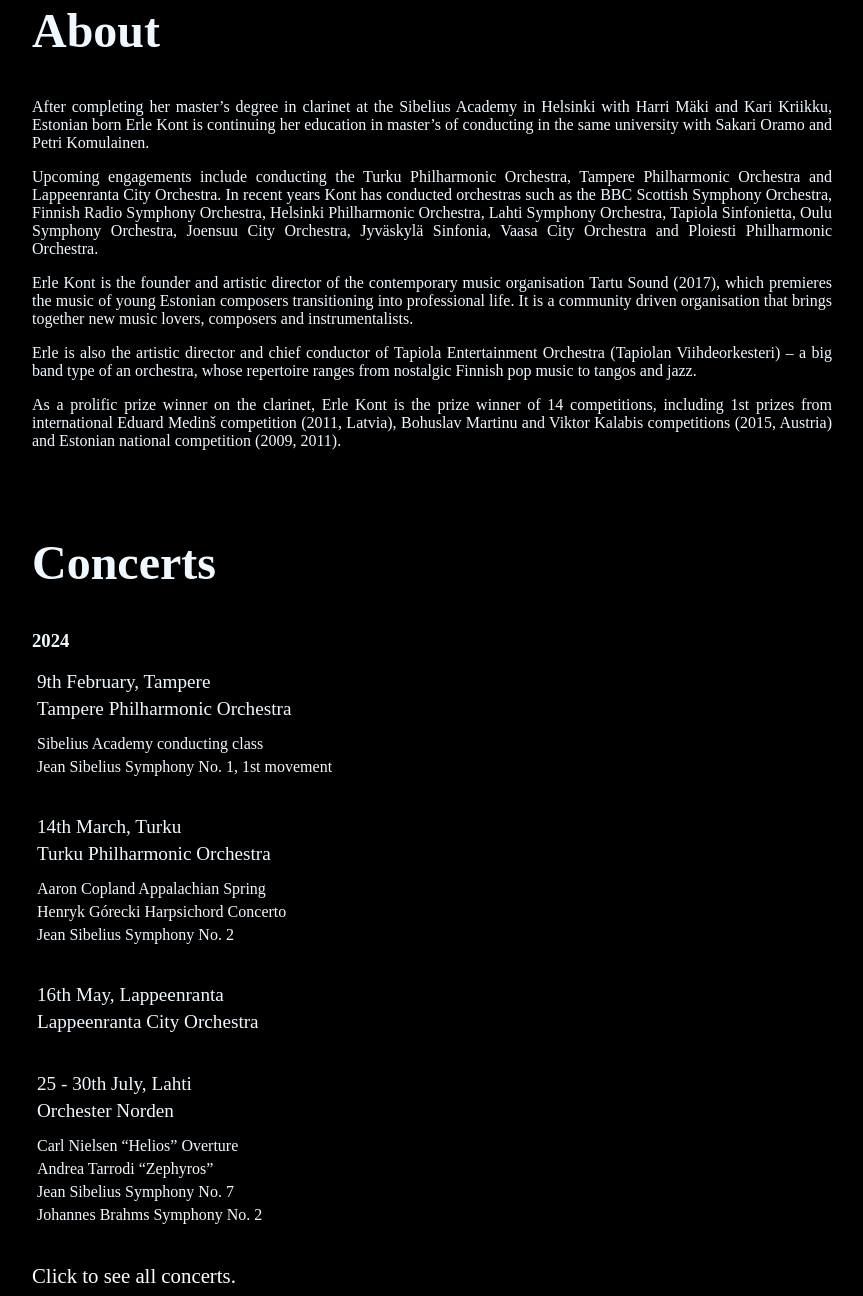
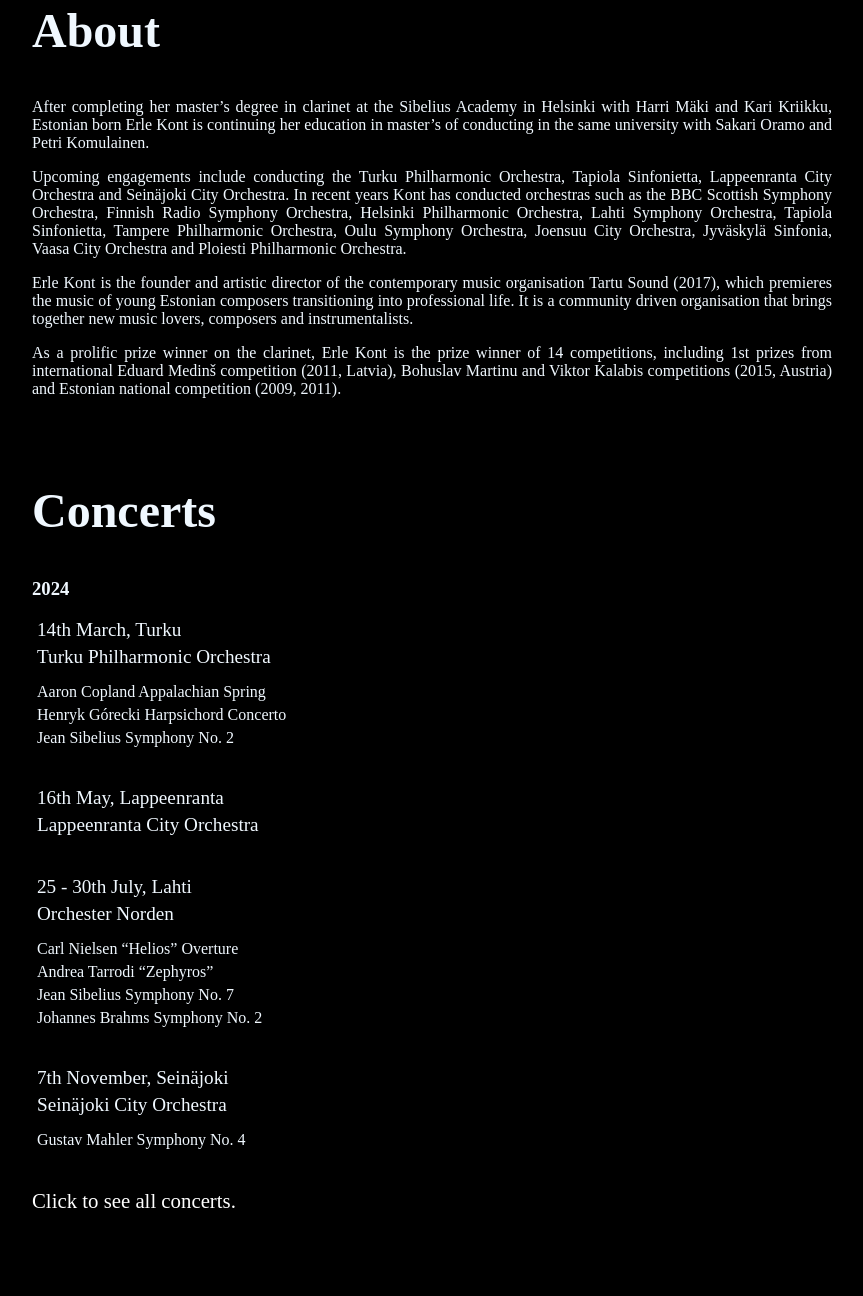
Before and after one commit to OttVilson/OttVilson.github.io, a plain HTML site: page index.html in a window 1280 px wide. Shown: the part 724-2020 px from the top of the page, without its empty margins (208-1071 px from the left). Drawn offline with Linux system fonts and the light colour scheme.

Commit message:
Tapiola done. More gigs coming up.

```diff
--- a/index.html
+++ b/index.html
@@ -29,34 +29,19 @@
   </div>
   <!-- Main Content -->
   <main>
-    <section style="display: none;"><span id="home"></span>
-      Chief Conductor of Tapiolan Viihdeorkesteri
-
-      Founder and artistic director of contemporary music organisation Tartu Sound
-
-      Prize winner of 14 clarinet competitions
-    </section>
-
     <img src="assets/images/ErleK9_4x3_LQ.jpg" alt="" style="max-width: 800px; height: auto;">
     <section><span id="about"></span>
       <h2>About</h2>
       <p>After completing her master’s degree in clarinet at the Sibelius Academy in Helsinki with Harri Mäki and Kari Kriikku, Estonian born Erle Kont is continuing her education in master’s of conducting in the same university with Sakari Oramo and Petri Komulainen.</p>
-      <p>Upcoming engagements include conducting the Turku Philharmonic Orchestra, Tampere Philharmonic Orchestra and Lappeenranta City Orchestra.
-      In recent years Kont has conducted orchestras such as the BBC Scottish Symphony Orchestra, Finnish Radio Symphony Orchestra, Helsinki Philharmonic Orchestra, Lahti Symphony Orchestra, Tapiola Sinfonietta, Oulu Symphony Orchestra, Joensuu City Orchestra, Jyväskylä Sinfonia, Vaasa City Orchestra and Ploiesti Philharmonic Orchestra.</p>
+      <p>Upcoming engagements include conducting the Turku Philharmonic Orchestra, Tapiola Sinfonietta, Lappeenranta City Orchestra and Seinäjoki City Orchestra.
+      In recent years Kont has conducted orchestras such as the BBC Scottish Symphony Orchestra, Finnish Radio Symphony Orchestra, Helsinki Philharmonic Orchestra, Lahti Symphony Orchestra, Tapiola Sinfonietta, Tampere Philharmonic Orchestra, Oulu Symphony Orchestra, Joensuu City Orchestra, Jyväskylä Sinfonia, Vaasa City Orchestra and Ploiesti Philharmonic Orchestra.</p>
       <p>Erle Kont is the founder and artistic director of the contemporary music organisation Tartu Sound (2017), which premieres the music of young Estonian composers transitioning into professional life. It is a community driven organisation that brings together new music lovers, composers and instrumentalists.</p>
-      <p>Erle is also the artistic director and chief conductor of Tapiola Entertainment Orchestra (Tapiolan Viihdeorkesteri) – a big band type of an orchestra, whose repertoire ranges from nostalgic Finnish pop music to tangos and jazz.</p>
       <p>As a prolific prize winner on the clarinet, Erle Kont is the prize winner of 14 competitions, including 1st prizes from international Eduard Medinš competition (2011, Latvia), Bohuslav Martinu and Viktor Kalabis competitions (2015, Austria) and Estonian national competition (2009, 2011).</p>
     </section>
 
     <section class="concerts"><span id="concerts"></span>
       <h2>Concerts</h2>
       <h3>2024</h3>
-      <div>
-        <p>9th February, Tampere</p>
-        <p>Tampere Philharmonic Orchestra</p>
-        <p>Sibelius Academy conducting class</p>
-        <p>Jean Sibelius Symphony No. 1, 1st movement</p>
-      </div>
       <div>
         <p>14th March, Turku</p>
         <p>Turku Philharmonic Orchestra</p>
@@ -75,6 +60,11 @@
         <p>Andrea Tarrodi “Zephyros”</p>
         <p>Jean Sibelius Symphony No. 7</p>
         <p>Johannes Brahms Symphony No. 2</p>
+      </div>
+      <div>
+        <p>7th November, Seinäjoki</p>
+        <p>Seinäjoki City Orchestra</p>
+        <p>Gustav Mahler Symphony No. 4</p>
       </div>
       <p class="page-redirect-links"><a href="concerts.html">Click to see all concerts.</a></p>
     </section>
```
Also changed, not shown: concerts.html (+12 -7 lines).
